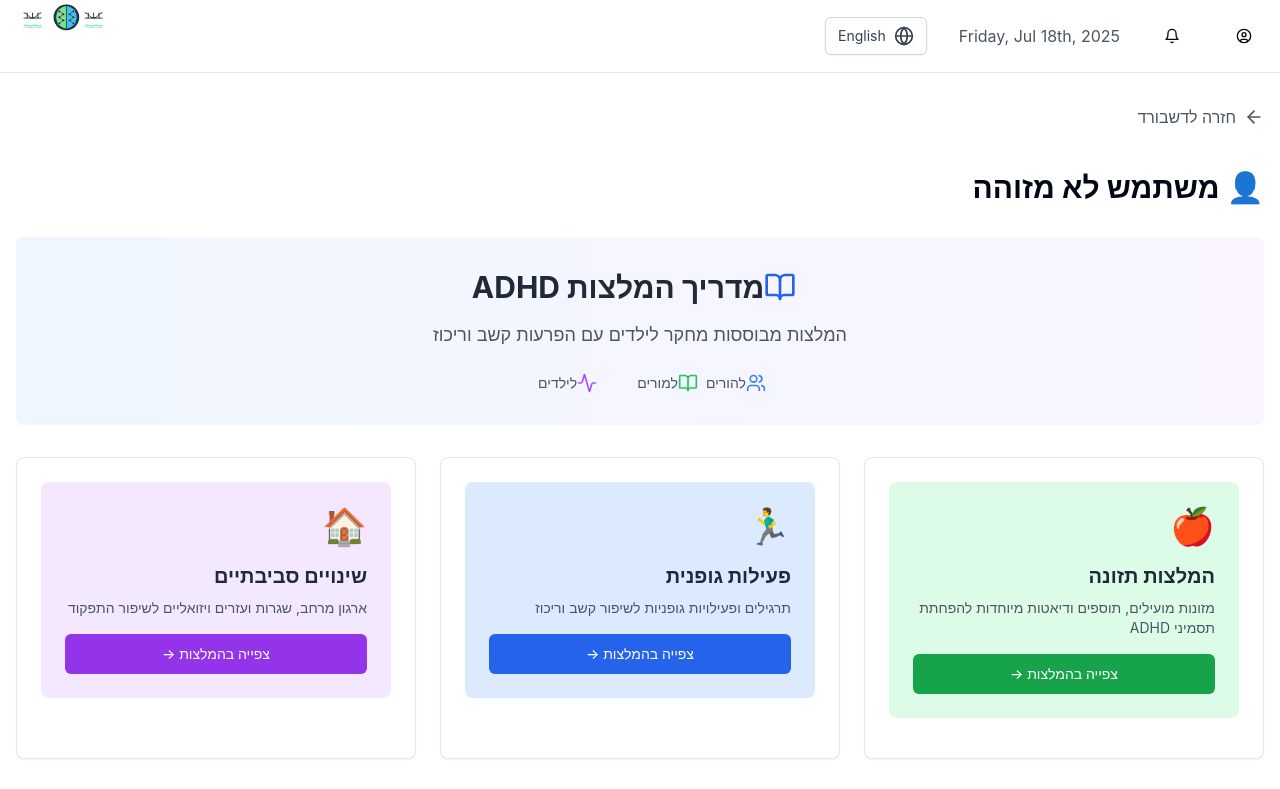
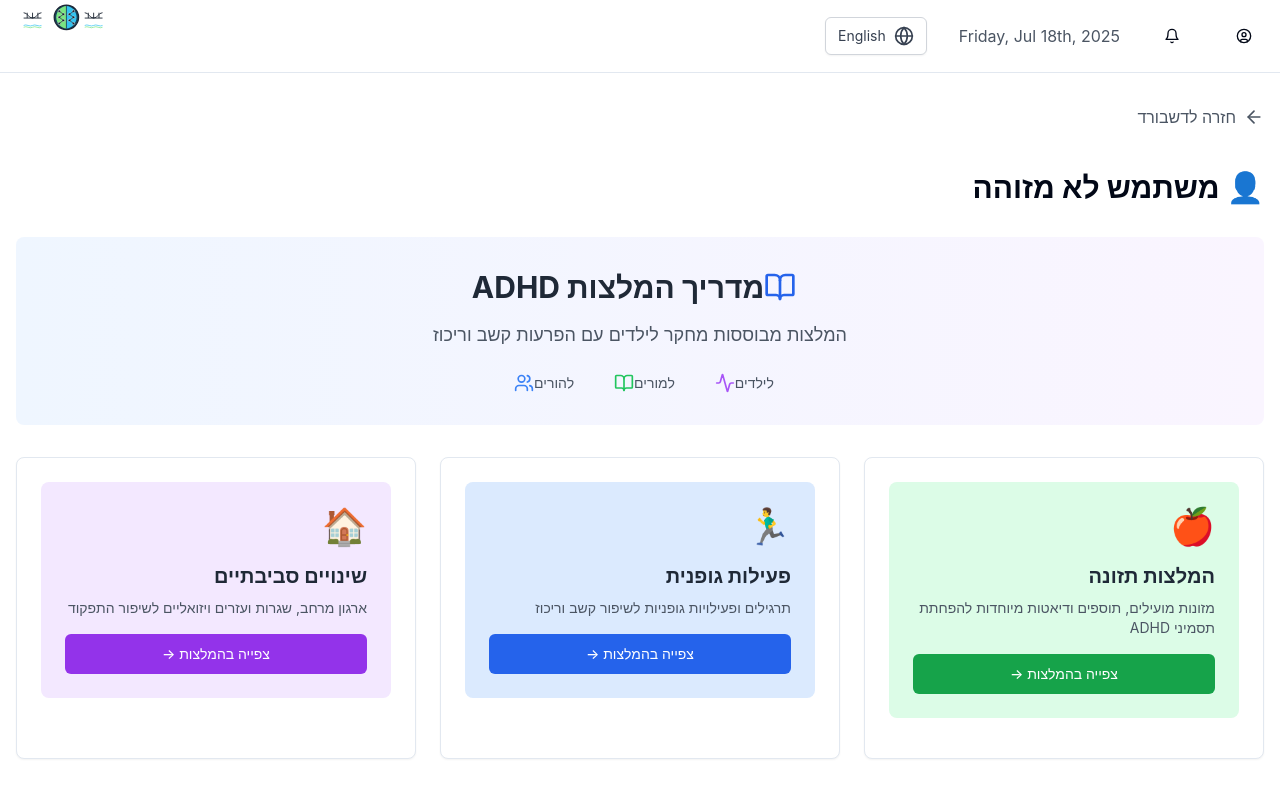
Before and after one commit to nil-adar/BrainB, a React (Vite) app: page /recommendations in a window 1280 px wide. Shown: the top 789 px of the page. Built offline with nearby package versions, Linux system fonts and the light colour scheme; what @react-pdf/renderer would draw is missing.

Commit message:
תיקון קווח באייקונים בדף בדף המלצות, באג המלצת טראומה שלא תורגם כראוי, רענון שפה שלא נשמר- עכשיו תקין.

```diff
--- a/src/components/RecommendationPdfView.tsx
+++ b/src/components/RecommendationPdfView.tsx
@@ -14,6 +14,7 @@ import {
   BookOpen,
   Activity,
 } from "lucide-react";
+import { translateDiagnosisType } from "@/utils/translateDiagnosisType";
 
 type Lang = "he" | "en";
 
@@ -71,6 +72,17 @@ const normalizeField = (val: unknown): { he: string; en: string } => {
   return { he: "", en: "" };
 };
 
+const translateField = (val: unknown, targetLang: Lang): string => {
+  const text = getLangText(val, targetLang);
+
+  if (text) {
+    const translated = translateDiagnosisType(text, targetLang);
+    return translated;
+  }
+
+  return text;
+};
+
 interface Props {
   recommendations: Recommendation[];
   //language: "he" | "en";
@@ -92,21 +104,6 @@ const RecommendationPdfView = ({
   console.log("🔍 Raw recs for PDF:", recommendations);
   console.log("🔍 Total recommendations received:", recommendations.length);
 
-  // דיבאג מפורט לכל המלצה
-  /*recommendations.forEach((r, index) => {
-    console.log(`🔍 Rec ${index}:`, {
-      hasR: !!r,
-      hasCategory: !!r?.category,
-      hasRecommendation: !!r?.recommendation,
-      recType: typeof r?.recommendation,
-      recKeys: r?.recommendation ? Object.keys(r.recommendation) : [],
-      hasLangText: !!r?.recommendation?.[language],
-      languageValue: r?.recommendation?.[language],
-      fullRec: r,
-    });
-  });*/
-
-  // במקום להציב רק בשפה הנוכחית, נציב בשתיהן
   const createTranslatedField = (
     value: string
   ): { he: string; en: string } => ({
--- a/src/components/SettingsContext.tsx
+++ b/src/components/SettingsContext.tsx
@@ -59,22 +59,17 @@ interface SettingsProviderProps {
  * Provides language settings to the app
  */
 export const SettingsProvider = ({ children }: SettingsProviderProps) => {
-  // Language state, default 'he'
-  const [language, setLanguage] = useState<Language>("he");
-
+  const [language, setLanguage] = useState<Language>(() => {
+    const savedLanguage = localStorage.getItem("language") as Language;
+    return savedLanguage === "he" || savedLanguage === "en"
+      ? savedLanguage
+      : "he";
+  });
   // פונקציה לעדכון כיוון המסמך
   const updateDocumentDirection = () => {
     document.documentElement.dir = language === "he" ? "rtl" : "ltr";
     document.documentElement.lang = language;
   };
-
-  // טען הגדרות מ-localStorage בטעינה הראשונה
-  useEffect(() => {
-    const savedLanguage = localStorage.getItem("language") as Language;
-    if (savedLanguage && (savedLanguage === "he" || savedLanguage === "en")) {
-      setLanguage(savedLanguage);
-    }
-  }, []);
 
   // עדכן localStorage וכיוון המסמך כאשר השפה משתנה
   useEffect(() => {
--- a/src/pages/Recommendations.tsx
+++ b/src/pages/Recommendations.tsx
@@ -30,6 +30,25 @@ import RecommendationTypeSelectionModal from "@/components/RecommendationTypeSel
 import RecommendationToggle from "@/components/RecommendationToggle";
 import { useState, useEffect, useCallback } from "react";
 import { getViewerDashboardUrl } from "@/utils/paths";
+
+const getStoredLanguage = () => {
+  const stored = localStorage.getItem("language");
+  if (stored === "en" || stored === "he") {
+    return stored;
+  }
+
+  const contextStored = sessionStorage.getItem("currentLanguage");
+  if (contextStored === "en" || contextStored === "he") {
+    return contextStored;
+  }
+
+  return "he";
+};
+
+const saveLanguage = (currentLanguage: string) => {
+  localStorage.setItem("language", currentLanguage);
+  sessionStorage.setItem("currentLanguage", currentLanguage);
+};
 
 interface RecommendationResponseData {
   recommendations: any[];
@@ -173,7 +192,6 @@ const MissingFormsPopup = ({
 
   const t = translations[language];
   const isRTL = language === "he";
-
   if (!viewerRole) {
     console.error("⚠️ viewerRole is required but not provided!");
     return null;
@@ -549,12 +567,39 @@ const MissingFormsPopup = ({
 };
 
 export default function Recommendations() {
+  const { language: contextLanguage, setLanguage } = useSettings();
+  const [currentLanguage, setCurrentLanguage] = useState(() =>
+    getStoredLanguage()
+  );
+
+  useEffect(() => {
+    const storedLang = localStorage.getItem("language");
+    if (storedLang && (storedLang === "en" || storedLang === "he")) {
+      if (storedLang !== contextLanguage) {
+        setLanguage(storedLang as "en" | "he");
+      }
+      if (storedLang !== currentLanguage) {
+        setCurrentLanguage(storedLang);
+      }
+    }
+  }, []);
+
+  useEffect(() => {
+    saveLanguage(currentLanguage);
+  }, [currentLanguage]);
+
   interface RecommendationStatus {
     studentFormCompleted: boolean;
     parentFormCompleted: boolean;
     teacherFormCompleted: boolean;
     diagnosisCompleted: boolean;
   }
+  useEffect(() => {
+    if (contextLanguage !== currentLanguage) {
+      setCurrentLanguage(contextLanguage);
+      saveLanguage(contextLanguage as "en" | "he");
+    }
+  }, [contextLanguage, currentLanguage]);
 
   const [role, setRole] = useState<string | null>(null);
 
@@ -576,9 +621,9 @@ export default function Recommendations() {
   const [status, setStatus] = useState<RecommendationStatus | null>(null);
   const [showIncompleteFormsPopup, setShowIncompleteFormsPopup] =
     useState(false);
-  const { language } = useSettings();
-  const t = translations[language];
-  const isRTL = language === "he";
+
+  const t = translations[currentLanguage];
+  const isRTL = currentLanguage === "he";
   const currentDate = format(new Date(), "EEEE, MMM do, yyyy");
   const navigate = useNavigate();
   const location = useLocation();
@@ -610,12 +655,13 @@ export default function Recommendations() {
     navigate(getViewerDashboardUrl(viewerRole));
   }, [navigate, viewerRole]);
 
-  const fetchRecommendations = async (
+  const fetchRecommendations = useCallback(
+    async (
       preference?: "main" | "both"
     ): Promise<RecommendationResponseData | null> => {
       try {
         const queryParams = new URLSearchParams({
-        lang: language,
+          lang: currentLanguage,
         });
 
         if (preference) {
@@ -663,7 +709,9 @@ export default function Recommendations() {
         setRecommendations([]);
         return null;
       }
-  };
+    },
+    [currentLanguage, studentId]
+  );
 
   const handlePreferenceSelect = async (preference: "main" | "both") => {
     setShowTypeSelectionModal(false);
@@ -847,16 +895,10 @@ export default function Recommendations() {
     };
 
     initializeComponent();
-  }, [studentId, language]);
+  }, [studentId, currentLanguage, loadCurrentUser, fetchRecommendations]);
 
   // 4. הוסף פונקציה לטיפול בשינוי העדפה מהtoggle
   const handleToggleChange = async (preference: "main" | "both") => {
-    console.log("🔍 [Hebrew Debug] User clicked:", preference);
-    console.log("🔍 [Hebrew Debug] Language:", language);
-    console.log(
-      "🔍 [Hebrew Debug] Current mainType:",
-      recommendationData?.mainType
-    );
     setUserPreference(preference);
     sessionStorage.setItem("recommendationPreference", preference);
 
@@ -968,7 +1010,7 @@ export default function Recommendations() {
         {/* Toggle - רק אם יש כמה סוגים */}
         {hasMultipleTypes && userPreference && recommendationData && (
           <RecommendationToggle
-            language={language}
+            language={currentLanguage as "en" | "he"}
             mainType={recommendationData.mainType || ""}
             subTypes={recommendationData.subTypes || []}
             currentSelection={userPreference}
@@ -999,17 +1041,33 @@ export default function Recommendations() {
           </p>
 
           {/* Target Audience */}
-          <div className="flex items-center justify-center space-x-8 text-sm text-gray-600">
-            <div className="flex items-center">
-              <Users className="h-5 w-5 mr-2 text-blue-500" />
+          <div
+            className={`flex items-center justify-center gap-8 text-sm text-gray-600 ${
+              isRTL ? "flex-row-reverse" : ""
+            }`}
+          >
+            <div
+              className={`flex items-center ${isRTL ? "flex-row-reverse" : ""}`}
+            >
+              <Users
+                className={`h-5 w-5 text-blue-500 ${isRTL ? "ml-2" : "mr-2"}`}
+              />
               <span>{t.forParents}</span>
             </div>
-            <div className="flex items-center">
-              <BookOpen className="h-5 w-5 mr-2 text-green-500" />
+            <div
+              className={`flex items-center ${isRTL ? "flex-row-reverse" : ""}`}
+            >
+              <BookOpen
+                className={`h-5 w-5 text-green-500 ${isRTL ? "ml-2" : "mr-2"}`}
+              />
               <span>{t.forTeachers}</span>
             </div>
-            <div className="flex items-center">
-              <Activity className="h-5 w-5 mr-2 text-purple-500" />
+            <div
+              className={`flex items-center ${isRTL ? "flex-row-reverse" : ""}`}
+            >
+              <Activity
+                className={`h-5 w-5 text-purple-500 ${isRTL ? "ml-2" : "mr-2"}`}
+              />
               <span>{t.forChildren}</span>
             </div>
           </div>
@@ -1213,7 +1271,7 @@ export default function Recommendations() {
       {showTypeSelectionModal && recommendationData && (
         <RecommendationTypeSelectionModal
           isOpen={showTypeSelectionModal}
-          language={language}
+          language={currentLanguage as "en" | "he"}
           mainType={recommendationData.mainType}
           subTypes={recommendationData.subTypes}
           onSelectPreference={handlePreferenceSelect}
@@ -1222,7 +1280,7 @@ export default function Recommendations() {
       <MissingFormsPopup
         isVisible={showIncompleteFormsPopup}
         status={status}
-        language={language}
+        language={currentLanguage}
         studentId={studentId}
         studentName={studentName}
         navigate={navigate}
--- a/src/utils/translateDiagnosisType.ts
+++ b/src/utils/translateDiagnosisType.ts
@@ -2,14 +2,28 @@ export const translateDiagnosisType = (
   type: string,
   lang: "he" | "en"
 ): string => {
+  if (!type) return "";
+  if (type.includes(",")) {
+    return type
+      .split(",")
+      .map((part) => translateDiagnosisType(part.trim(), lang))
+      .join(", ");
+  }
+
   const norm = (s: string) => s?.trim().toLowerCase();
 
   const aliases: Record<string, string> = {
-    Inattention: "Inattention",
+    inattention: "Inattention",
     hyperactive: "Hyperactivity",
     hyperactivity: "Hyperactivity",
     impulsivity: "Impulsivity",
     combined: "Combined",
+    trauma: "Trauma",
+    טראומה: "Trauma",
+    "חוסר קשב": "Inattention",
+    היפראקטיביות: "Hyperactivity",
+    אימפולסיביות: "Impulsivity",
+    משולב: "Combined",
   };
 
   const canonical = aliases[norm(type)] || type;
@@ -19,6 +33,7 @@ export const translateDiagnosisType = (
     Hyperactivity: { he: "היפראקטיביות", en: "Hyperactivity" },
     Inattention: { he: "חוסר קשב", en: "Inattention" },
     Impulsivity: { he: "אימפולסיביות", en: "Impulsivity" },
+    Trauma: { he: "טראומה", en: "Trauma" },
   };
 
   return map[canonical]?.[lang] ?? canonical;
```
Also changed, not shown: src/components/MyDocument.tsx (+51 -28 lines). Lines whose indentation alone changed are shown as unchanged.
